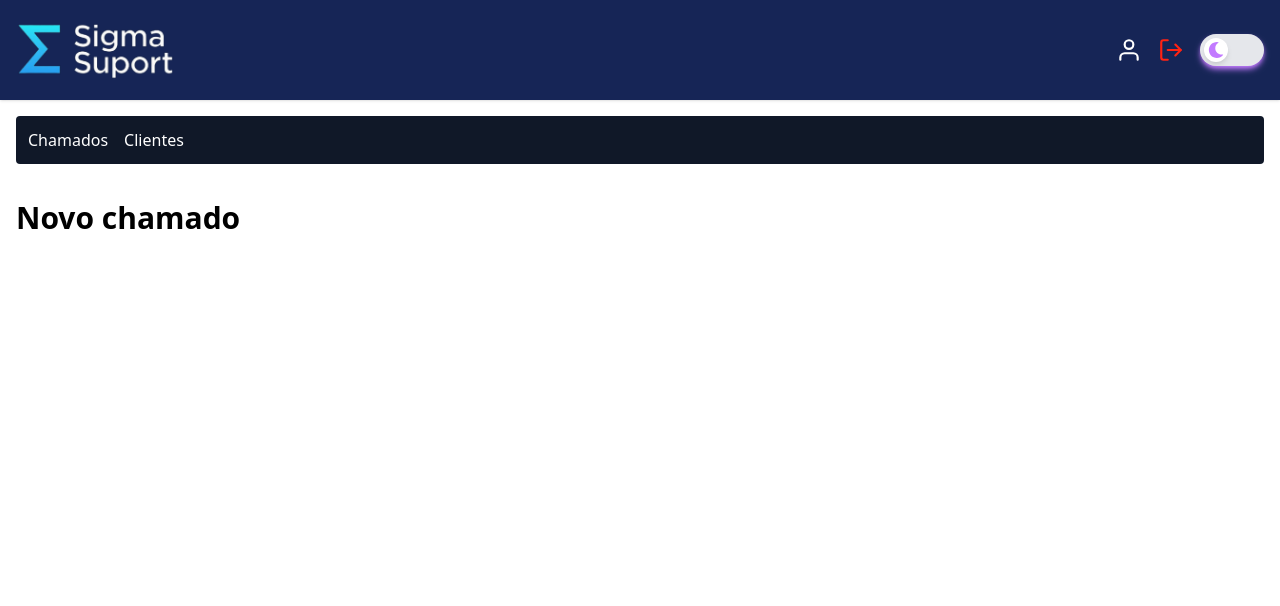
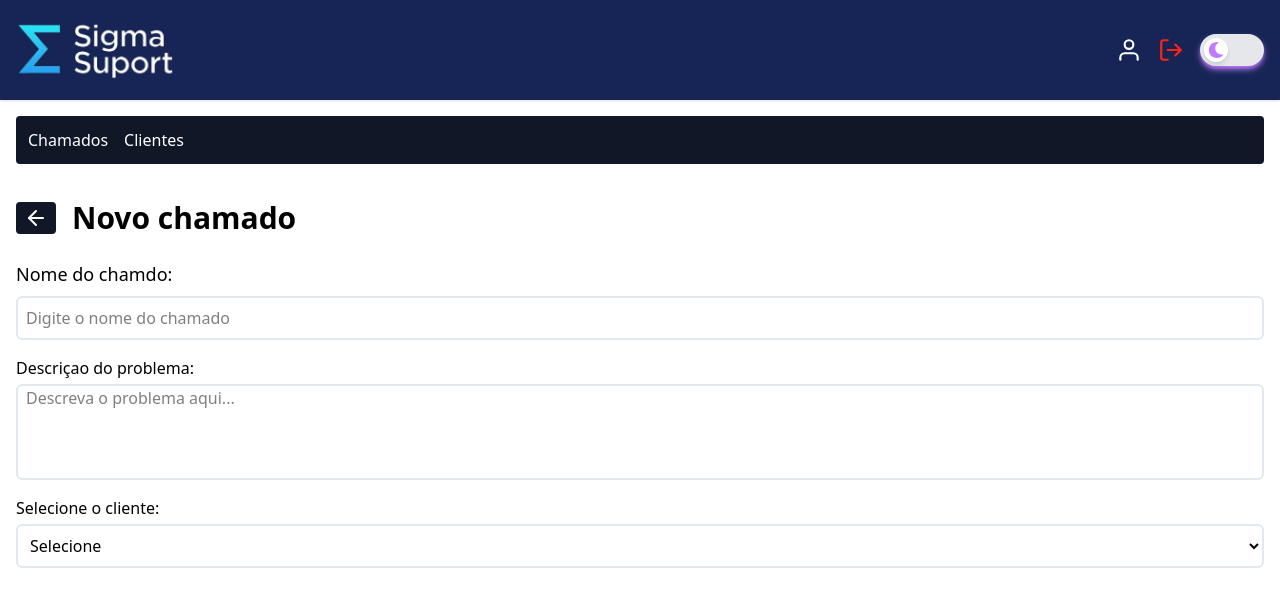
Before and after one commit to christopher-salomao/sigma-suport, a Next.js app: page /painel/novo in a window 1280 px wide. Shown: the top 606 px of the page. Built offline with nearby package versions, Linux system fonts and the light colour scheme; no server answers; sample sign-in values are in the browser's storage.

Commit message:
feat: formulario de cadastro de chamados criado de forma estatica

```diff
--- a/src/app/painel/novo/page.tsx
+++ b/src/app/painel/novo/page.tsx
@@ -1,13 +1,66 @@
 import { Container } from "@/components/container";
+import { FiArrowLeft } from "react-icons/fi";
+import Link from "next/link";
+import { redirect } from "next/navigation";
 
-export default function NewTicket() {
+import { getServerSession } from "next-auth";
+import { authOptions } from "@/lib/auth";
+
+export default async function NewTicket() {
+  const session = await getServerSession(authOptions);
+
+  if (!session || !session.user) {
+    redirect("/");
+  }
+
   return (
     <main className="w-full">
       <Container>
         <section className="mt-9 mb-2">
-          <div className="flex items-center justify-between">
+          <div className="flex items-center gap-4">
+            <Link
+              href="/painel"
+              className="px-2 py-1 bg-gray-900 dark:bg-gray-50 rounded text-white dark:text-black hover:scale-105 transition-all duration-300"
+            >
+              <FiArrowLeft size={24} />
+            </Link>
             <h1 className="text-3xl font-bold">Novo chamado</h1>
           </div>
+
+          <form className="flex flex-col gap-4 mt-6">
+            <div className="flex flex-col gap-1">
+              <label className="mb-1 font-medium text-lg" htmlFor="ticketName">
+                Nome do chamdo:
+              </label>
+              <input
+                type="text"
+                id="ticketName"
+                name="ticketName"
+                placeholder="Digite o nome do chamado"
+                className="w-full border-2 border-slate-200 rounded-md px-2 h-11 outline-none"
+                required
+              />
+            </div>
+
+            <div className="flex flex-col gap-1">
+              <label htmlFor="description">Descriçao do problema:</label>
+              <textarea
+                name="description"
+                id="description"
+                className="w-full border-2 border-slate-200 rounded-md px-2 h-24 outline-none resize-none"
+                required
+                placeholder="Descreva o problema aqui..."
+              ></textarea>
+            </div>
+
+            <div className="flex flex-col gap-1">
+              <label htmlFor="customer">Selecione o cliente:</label>
+              <select name="customer" id="customer" className="w-full border-2 border-slate-200 rounded-md px-2 h-11 outline-none bg-white dark:bg-zinc-800">
+                <option value="" disabled selected>Selecione</option>
+                <option value="1">Cliente 1</option>
+              </select>
+            </div>
+          </form>
         </section>
       </Container>
     </main>
```
